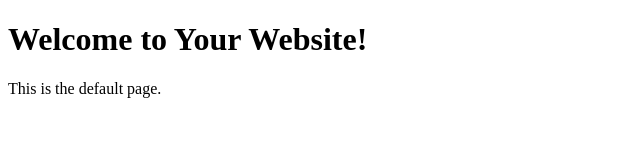
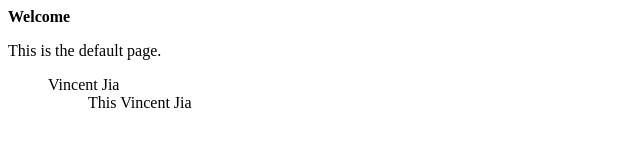
Before and after one commit to jqc-prof/Personal-Website, a plain HTML site: page pages/index.html in a window 1280 px wide. Shown: the whole page, without its empty margins (0-640 px from the left). Drawn offline with Linux system fonts and the light colour scheme.

Commit message:
Added some assets

```diff
--- a/pages/index.html
+++ b/pages/index.html
@@ -6,7 +6,14 @@
     <title>Home Page</title>
 </head>
 <body>
-    <h1>Welcome to Your Website!</h1>
+    <pr>
+        <b>Welcome</b>
     <p>This is the default page.</p>
+    </pr>
+    <ol>
+        <dt>Vincent Jia</dt>
+        <dd>This Vincent Jia</dd>
+        <a src = "about.html"></a>
+    </ol>
 </body>
 </html>
```
Also changed, not shown: pages/contact.html (+1 -0 lines), assets/scripts/main.js (added), 1 other file.
